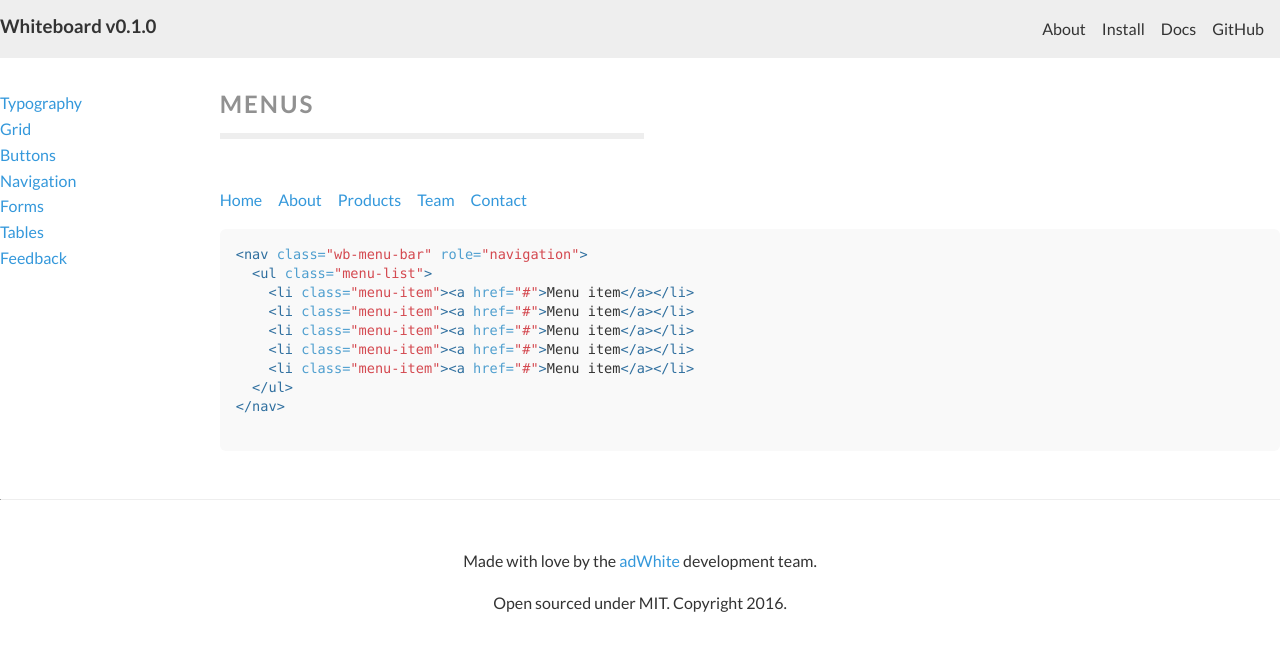
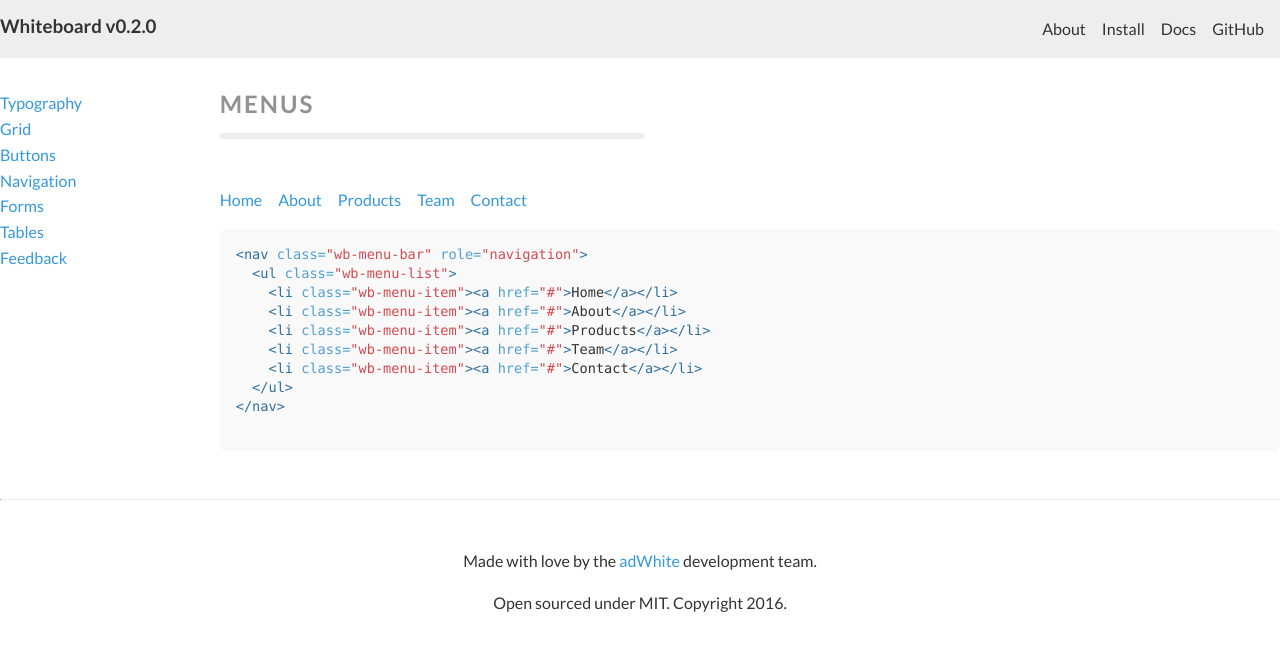
Before and after one commit to adWhite/whiteboard, a Jekyll site: the page built from navigation.html, in a window 1280 px wide. Shown: the top 651 px of the page. Built offline with Jekyll 4.4.1, drawn with Linux system fonts in a browser that asks for light colours; Markdown is read by kramdown in place of the engine named in the settings.

Commit message:
changed version number in header

```diff
--- a/_config.yml
+++ b/_config.yml
@@ -9,7 +9,7 @@ permalink:           pretty
 relative_permalinks: true
 
 # Setup
-title:               Whiteboard v0.1.0
+title:               Whiteboard v0.2.0
 tagline:             adWhite development team CSS toolkit.
 url:                 http://adwhite.github.io/whiteboard/
 paginate:            1
--- a/_layouts/default.html
+++ b/_layouts/default.html
@@ -17,11 +17,11 @@
 
           <div class="col-4">
             <nav class="wb-menu-bar align-right">
-              <ul class="menu-list">
-                <li class="menu-item"><a href="{{ site.baseurl }}/about">About</a></li>
-                <li class="menu-item"><a href="#">Install</a></li>
-                <li class="menu-item"><a href="{{ site.baseurl }}/typography">Docs</a></li>
-                <li class="menu-item"><a href="https://github.com/adWhite/whiteboard">GitHub</a></li>
+              <ul class="wb-menu-list">
+                <li class="wb-menu-item"><a href="{{ site.baseurl }}/about">About</a></li>
+                <li class="wb-menu-item"><a href="#">Install</a></li>
+                <li class="wb-menu-item"><a href="{{ site.baseurl }}/typography">Docs</a></li>
+                <li class="wb-menu-item"><a href="https://github.com/adWhite/whiteboard">GitHub</a></li>
               </ul>
             </nav>
           </div> <!-- .col-8 -->
--- a/_sass/components/_navigation.scss
+++ b/_sass/components/_navigation.scss
@@ -13,7 +13,7 @@
 
   display: block;
 
-  .menu-item {
+  .wb-menu-item {
     float: left;
     margin-right: 1em;
   }
--- a/navigation.html
+++ b/navigation.html
@@ -13,23 +13,23 @@ title: Menus
       <hr class="hr-docs">
 
       <nav class="wb-menu-bar" role="navigation">
-        <ul class="menu-list">
-          <li class="menu-item"><a href="#">Home</a></li>
-          <li class="menu-item"><a href="#">About</a></li>
-          <li class="menu-item"><a href="#">Products</a></li>
-          <li class="menu-item"><a href="#">Team</a></li>
-          <li class="menu-item"><a href="#">Contact</a></li>
+        <ul class="wb-menu-list">
+          <li class="wb-menu-item"><a href="#">Home</a></li>
+          <li class="wb-menu-item"><a href="#">About</a></li>
+          <li class="wb-menu-item"><a href="#">Products</a></li>
+          <li class="wb-menu-item"><a href="#">Team</a></li>
+          <li class="wb-menu-item"><a href="#">Contact</a></li>
         </ul>
       </nav>
 
       {% highlight html %}
 <nav class="wb-menu-bar" role="navigation">
-  <ul class="menu-list">
-    <li class="menu-item"><a href="#">Menu item</a></li>
-    <li class="menu-item"><a href="#">Menu item</a></li>
-    <li class="menu-item"><a href="#">Menu item</a></li>
-    <li class="menu-item"><a href="#">Menu item</a></li>
-    <li class="menu-item"><a href="#">Menu item</a></li>
+  <ul class="wb-menu-list">
+    <li class="wb-menu-item"><a href="#">Home</a></li>
+    <li class="wb-menu-item"><a href="#">About</a></li>
+    <li class="wb-menu-item"><a href="#">Products</a></li>
+    <li class="wb-menu-item"><a href="#">Team</a></li>
+    <li class="wb-menu-item"><a href="#">Contact</a></li>
   </ul>
 </nav>
       {% endhighlight %}
```
